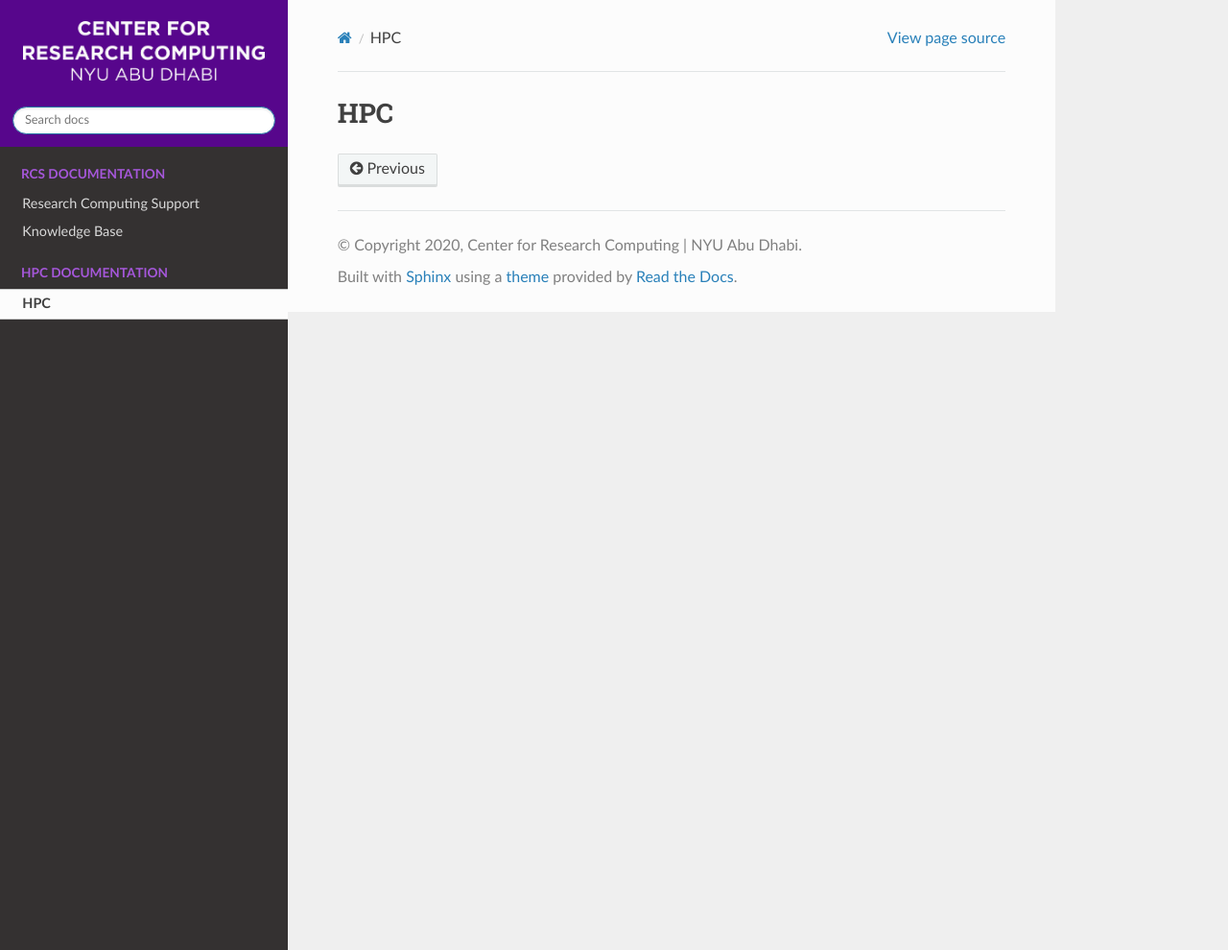
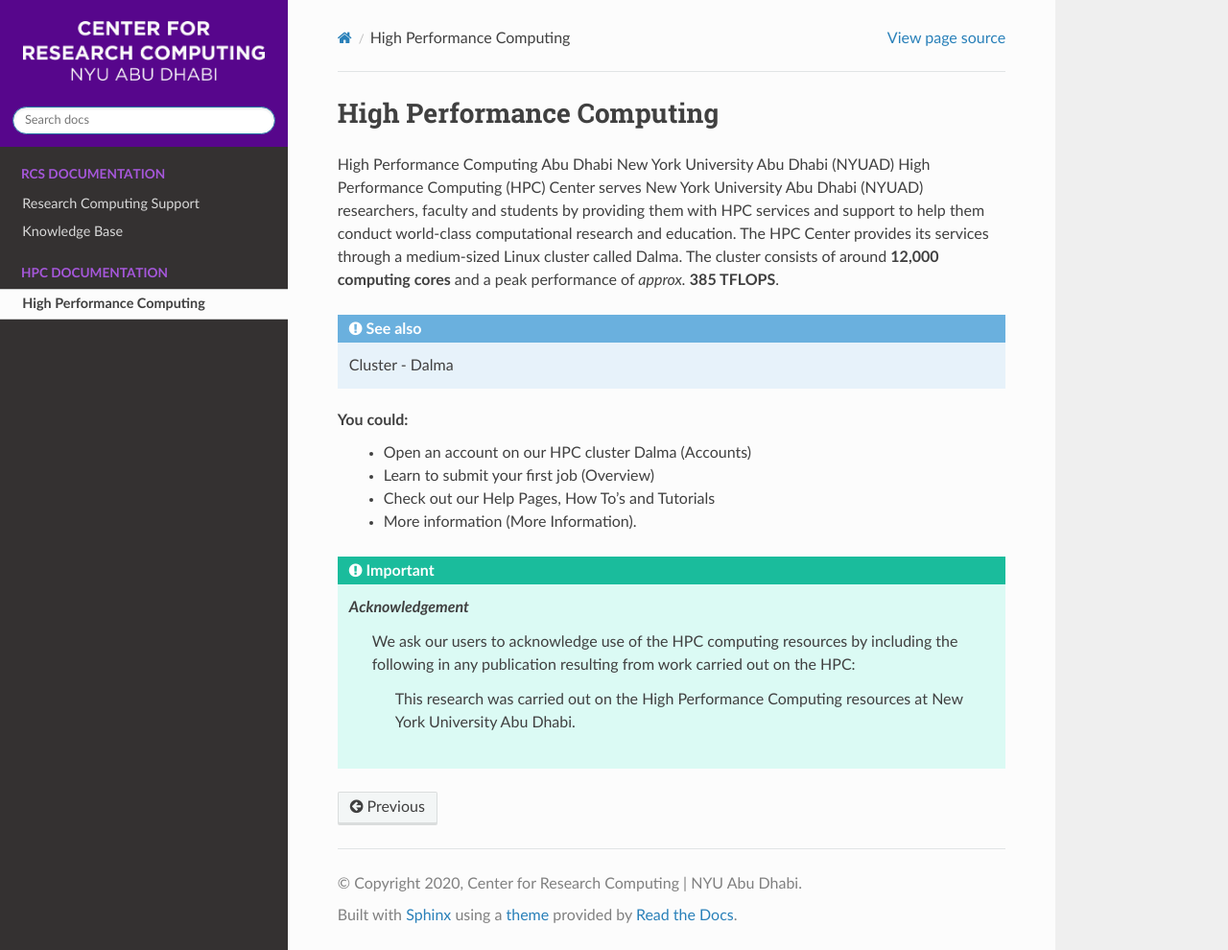
Before and after one commit to NYUAD-CRC/crc-docs, a Sphinx documentation site: the page built from source/hpc/index.rst, in a window 1280 px wide and 990 px high. Shown: the whole window at 96% size. Built offline with Sphinx 7.4.7 and the Read the Docs theme 2.0.0, drawn with Linux system fonts in a browser that asks for light colours.

Commit message:
Init HPC entry

```diff
--- a/source/hpc/index.rst
+++ b/source/hpc/index.rst
@@ -1,3 +1,22 @@
 **************************
-HPC
+High Performance Computing
 **************************
+
+High Performance Computing Abu Dhabi
+New York University Abu Dhabi (NYUAD) High Performance Computing (HPC) Center serves New York University Abu Dhabi (NYUAD) researchers, faculty and students by providing them with HPC services and support to help them conduct world-class computational research and education. The HPC Center provides its services through a medium-sized Linux cluster called Dalma. The cluster consists of around **12,000 computing cores** and a peak performance of *approx.* **385 TFLOPS**.
+
+.. seealso::
+    Cluster - Dalma
+
+You could:
+    * Open an account on our HPC cluster Dalma (Accounts)
+    * Learn to submit your first job (Overview)
+    * Check out our Help Pages, How To's and Tutorials
+    * More information (More Information).
+
+.. important::
+
+    *Acknowledgement*
+        We ask our users to acknowledge use of the HPC computing resources by including the following in any publication resulting from work carried out on the HPC:
+
+            This research was carried out on the High Performance Computing resources at New York University Abu Dhabi.
```
